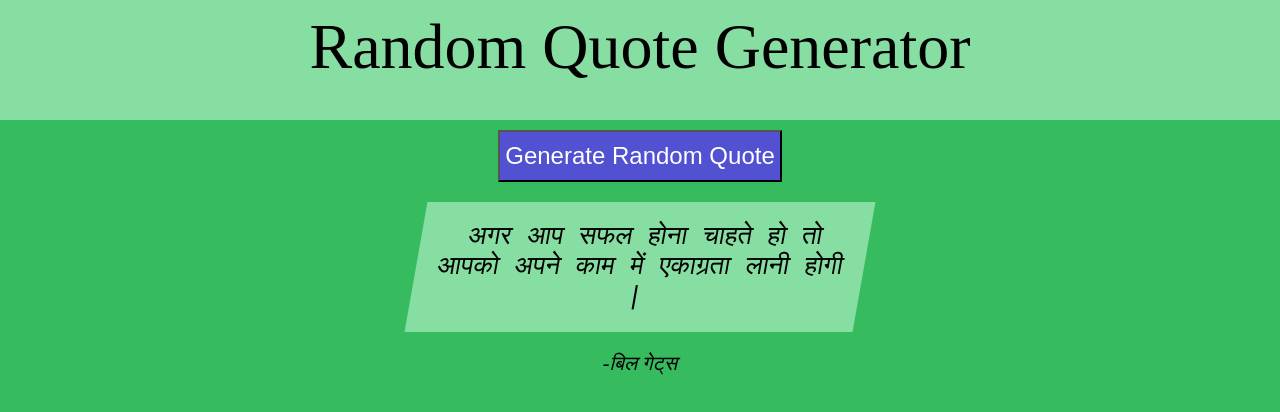
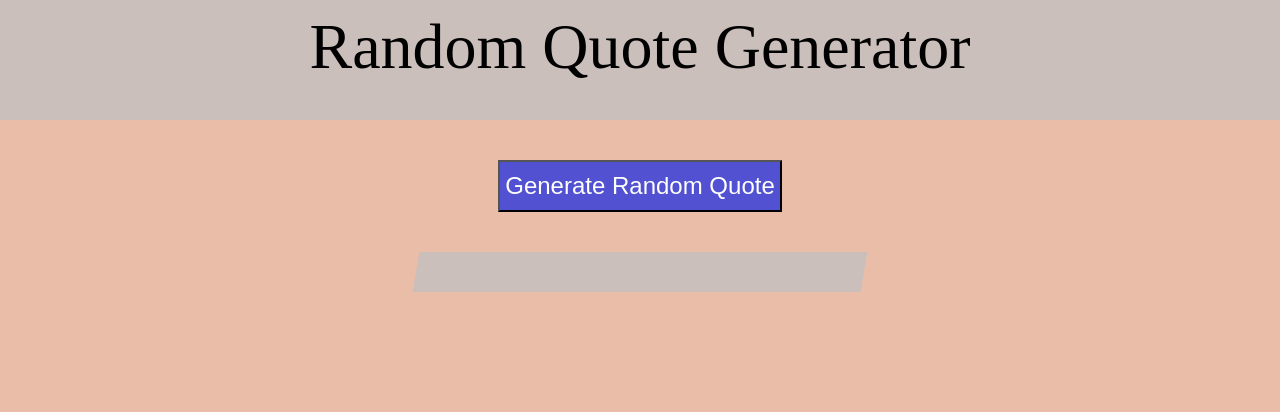
Before and after one commit to Mr-ram99/Random-Quote-Generator, a plain HTML site: page index.html in a window 1280 px wide. Drawn offline with Linux system fonts and the light colour scheme; no server answers.

Commit message:
commit 3

```diff
--- a/RandomQuote.css
+++ b/RandomQuote.css
@@ -24,7 +24,7 @@ transition: background-color 1s ease-out;
 }
 .btn{
     display: block;
-    margin: 10px auto;
+    margin: 40px auto;
     padding: 10px 5px;
     font-size: 24px;
     color: #fff;
@@ -61,7 +61,7 @@ transition: background-color 1s ease-out;
 
     }
     .btn{
-        margin: 10px auto;
+        margin: 40px auto;
         padding: 10px 5px;
         font-size: 20px;
         color: #fff;
--- a/RandomQuote.js
+++ b/RandomQuote.js
@@ -1,33 +1,3 @@
-const quotes =[
-    {
-        quote:"अगर आप सफल होना चाहते हो तो आपको अपने काम में एकाग्रता लानी होगी |",
-        author:"बिल गेट्स"
-    },
-    {
-        quote:"मैदान से हारा हुआ इंसान तो फिर से जीत सकता है लेकिन मन से हारा हुआ इंसान कभी नहीं जीत सकता इसलिए मन से कभी हार मत मानना |",
-        author:""
-    },
-    {
-        quote:"जब तक किसी काम को हम शुरू नहीं करते तब तक वह काम नामुमकिन ही लगता है |",
-        author:"नेलसन मंडेला"
-    },
-    {
-        quote:"मोती कभी भी किनारे पे खुद नहीं आते, उन्हें पाने के लिए समुन्दर में उतरना ही पड़ता है ।",
-        author:""
-    },
-    {
-        quote:"अगर आप कुछ ऐसा पाना चाहते हैं जो आपने पहले कभी नहीं पाया,तो आपके कुछ ऐसा करना पड़ेगा जो अपने पहले कभी नहीं किया।",
-        author:""
-    },
-    {
-        quote:"शुरुआत करने का तरीका है कि आप बात करना छोड़ दें और बस काम करना शुरू करें।",
-        author:""
-    },
-    {
-        quote:"अगर आप कुछ सोच सकते हैं, तो यकीन मानिए आप उसे कर भी सकते हैं।",
-        author:""
-    }
-]
 var colors=[
     {
         quoteColor:"#87dea2",
@@ -52,20 +22,88 @@ var colors=[
     {
         quoteColor:"#FF2C55",
         backColor:"#C41E3D"
+    },
+    {
+        quoteColor:"#FF2C55",
+        backColor:"#E2294F"
+    },
+    {
+        quoteColor:"#DD99BB",
+        backColor:"#7B506F"
+    },
+    {
+        quoteColor:"#6A7B76",
+        backColor:"#3A4E48"
+    },
+    {
+        quoteColor:"#A6D9F7",
+        backColor:"#BCCCE0"
+    },
+    {
+        quoteColor:"#A69CAC",
+        backColor:"#474973"
+    },
+    {
+        quoteColor:"#FBC4AB",
+        backColor:"#F8AD9D"
+    },
+    {
+        quoteColor:"#F4978E",
+        backColor:"#F08080"
+    },
+    {
+        quoteColor:"#F5DDDD",
+        backColor:"#C2B2B4"
+    },
+    {
+        quoteColor:"#E7BBE3",
+        backColor:"#C884A6"
+    },
+    {
+        quoteColor:"#D1DEDE",
+        backColor:"#EAD2AC"
+    },
+    {
+        quoteColor:"#0DAB76",
+        backColor:"#139A43"
+    },
+    {
+        quoteColor:"#A491D3",
+        backColor:"#818AA3"
+    },
+    {
+        quoteColor:"#F2ED6F",
+        backColor:"#F4E04D"
+    },
+    {
+        quoteColor:"#BE97C6",
+        backColor:"#8661C1"
+    },
+    {
+        quoteColor:"#F4E87C",
+        backColor:"#CBBF7A"
     }
 
 ]
 document.addEventListener('onload',generateQuote());
 function generateQuote(){
-        var index = Math.floor(Math.random()*6);
+
+        var index = Math.floor(Math.random()*21);
         var bg = document.getElementById("container");
         var q = document.getElementById("quote");
         var a =document.getElementById("author");
         var h =document.getElementById("header");
-        q.innerHTML=quotes[index].quote;
-        a.innerHTML="-"+quotes[index].author;
+
+        fetch('https://api.quotable.io/random')
+        .then(response => response.json())
+        .then(data => {
+            q.innerHTML=`"${data.content}"`;
+            a.innerHTML=`-${data.author}`;
+
+        })
         q.style.backgroundColor=colors[index].quoteColor;
         bg.style.backgroundColor = colors[index].backColor;
         h.style.backgroundColor= colors[index].quoteColor;
         h.style.color= colors[index].backColor;
+
 }
```
Also changed, not shown: index.html (renamed from index.html.html).
